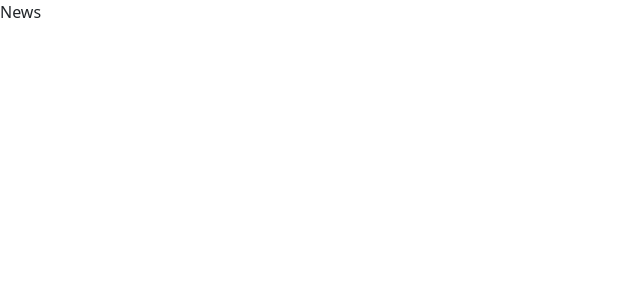
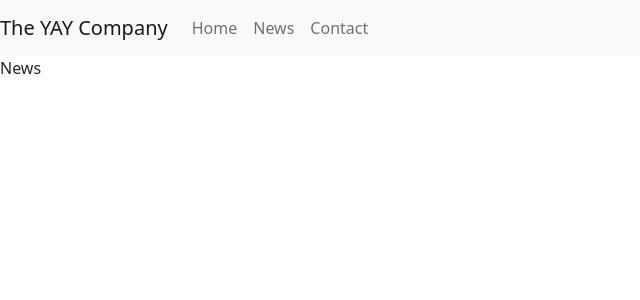
Before and after one commit to Noroff-FEU-Assignments/css-frameworks-ca-maleneivy, a React (Create React App) app: page /news in a window 1280 px wide. Shown: the top 300 px of the page, without its empty margins (0-640 px from the left). Built offline with nearby package versions, Linux system fonts and the light colour scheme.

Commit message:
fixed navigation issue on navbar.brand

```diff
--- a/src/components/Navigation.js
+++ b/src/components/Navigation.js
@@ -7,7 +7,7 @@ const Navigation = () => {
     return (
 
         <Navbar bg="light" expand="lg">
-            <Navbar.Brand href="#home">The YAY Company</Navbar.Brand>
+            <Navbar.Brand href="/">The YAY Company</Navbar.Brand>
             <Navbar.Toggle aria-controls="basic-navbar-nav" />
             <Navbar.Collapse id="basic-navbar-nav">
                 <Nav className="me-auto">
--- a/src/pages/Contact.js
+++ b/src/pages/Contact.js
@@ -1,8 +1,13 @@
 import React from 'react'
+import Navigation from '../components/Navigation';
 
 function Contact() {
     return (
-        <div>Contact</div>
+        <>
+            <Navigation />
+            <div>Contact</div>
+        </>
+
     )
 }
 
--- a/src/pages/News.js
+++ b/src/pages/News.js
@@ -1,8 +1,13 @@
 import React from 'react';
+import Navigation from '../components/Navigation';
 
 function News() {
     return (
-        <div>News</div>
+        <>
+            <Navigation />
+            <div>News</div>
+        </>
+
     )
 }
 
```
